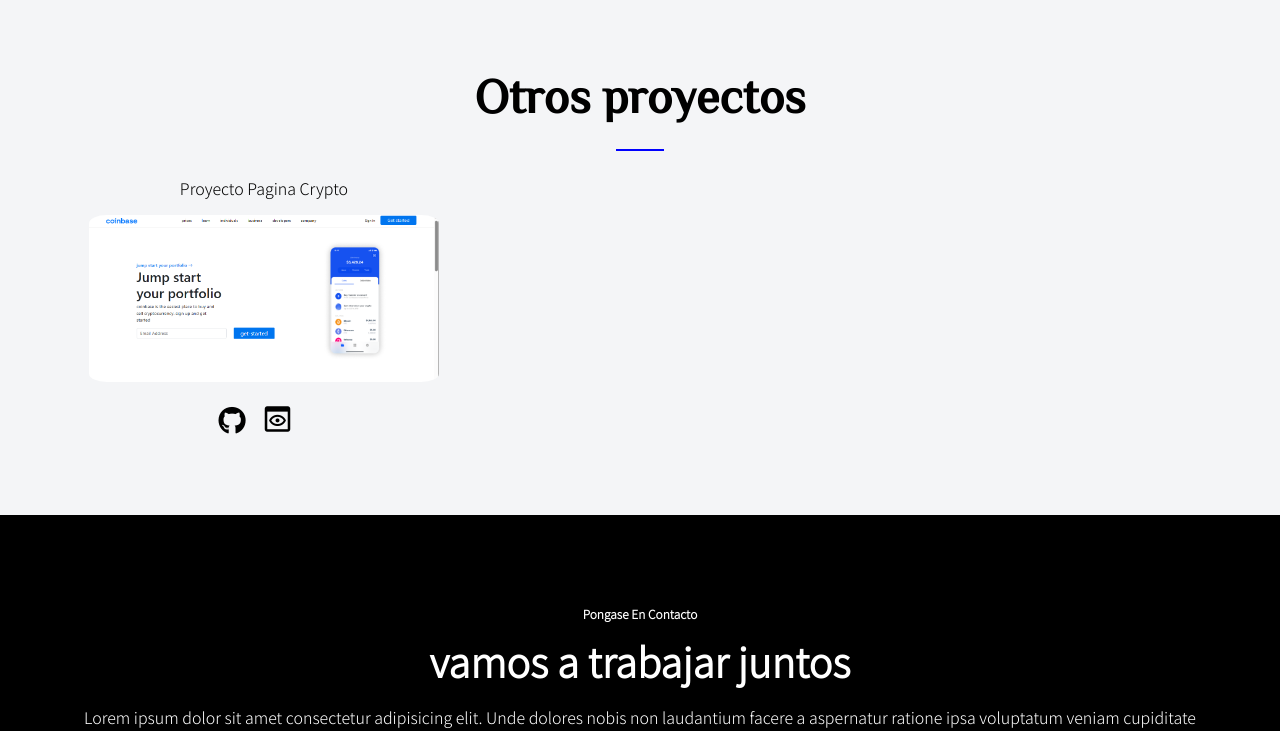
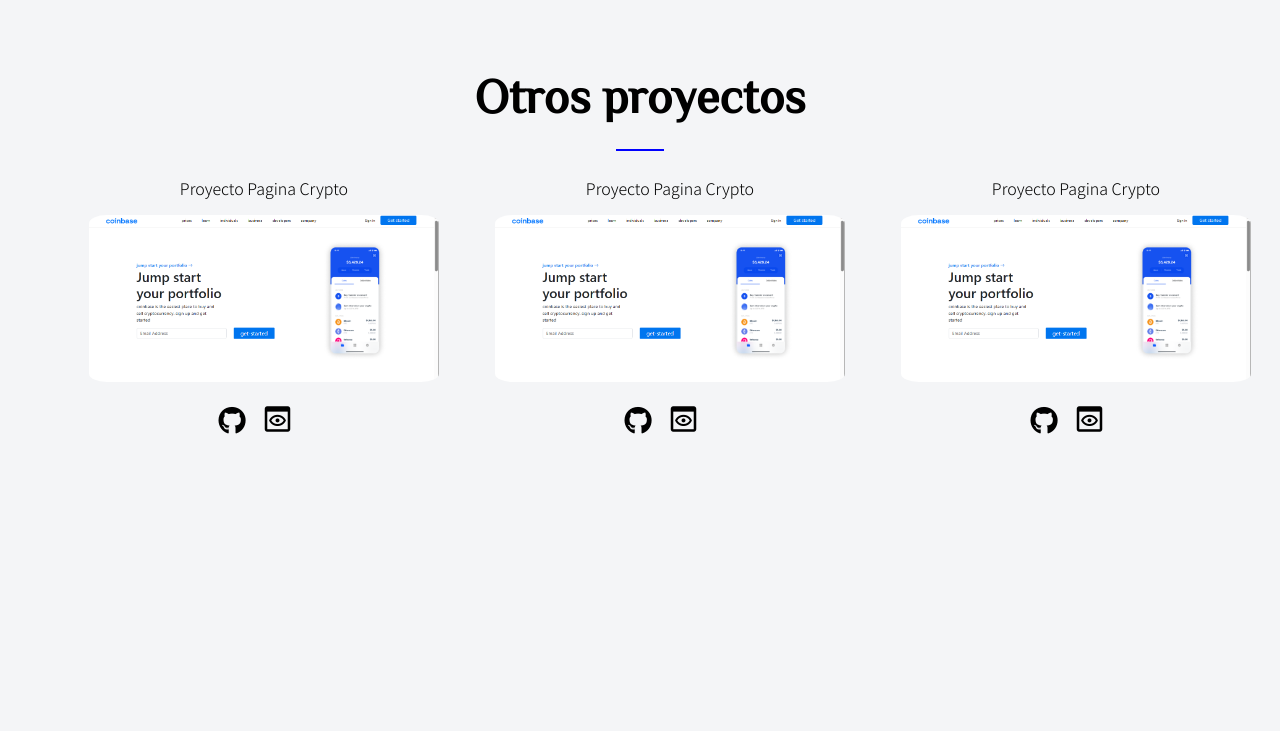
Before and after one commit to valeriano-g/galeria-de-proyectos, a plain HTML site: page index.html in a window 1280 px wide. Shown: the part 592-1323 px from the top of the page. Drawn offline with nearby package versions, Linux system fonts and the light colour scheme.

Commit message:
commit de prueba en la cual usamos grid para la galeria para hecer una prueba

```diff
--- a/index.html
+++ b/index.html
@@ -34,12 +34,14 @@
     </section>
     <!--header-finished-->
     <!--PROYECTS-->
-    <section class="proyects-container" id="projects">
+    <section class="proyects-sec" id="proyects">
+
         <div class="container-line">
             <h2 class="title-proyects">Otros proyectos</h2>
             <span class="line2"></span>
         </div>
-        <article class="proyect-container">
+        <div class="proyects-container-d">
+            <article id="proyect-1">
                 <div class="subcontainer">
                     <figure>
                         <figcaption class="title-proyect">proyecto pagina crypto</figcaption>
@@ -48,16 +50,56 @@
                         <ul class="list-icons">
                             <li class="li-icons"><a class="icons" href="http://" target="_blank"
                                     rel="noopener noreferrer"><i class="fa-brands fa-github"></i></a></li>
-                        <li class="li-icons"><a class="icons" href="http://" target="_blank" rel="noopener noreferrer">
+                            <li class="li-icons"><a class="icons" href="http://" target="_blank"
+                                    rel="noopener noreferrer">
                                     <span class="material-symbols-outlined" id="view-icon">preview
                                     </span> </a></li>
                         </ul>
+                    </figure>
+                </div>
 
+
+            </article>
+            <article id="proyect-2">
+                <div class="subcontainer">
+                    <figure>
+                        <figcaption class="title-proyect">proyecto pagina crypto</figcaption>
+                        <img class="img-proyect" id="" src="/img/crypto website.png" alt="pagina crypto proyecto">
+
+                        <ul class="list-icons">
+                            <li class="li-icons"><a class="icons" href="http://" target="_blank"
+                                    rel="noopener noreferrer"><i class="fa-brands fa-github"></i></a></li>
+                            <li class="li-icons"><a class="icons" href="http://" target="_blank"
+                                    rel="noopener noreferrer">
+                                    <span class="material-symbols-outlined" id="view-icon">preview
+                                    </span> </a></li>
+                        </ul>
+                    </figure>
                 </div>
+
+
+            </article>
+            <article id="proyect-3">
+                <div class="subcontainer">
+                    <figure>
+                        <figcaption class="title-proyect">proyecto pagina crypto</figcaption>
+                        <img class="img-proyect" id="" src="/img/crypto website.png" alt="pagina crypto proyecto">
+
+                        <ul class="list-icons">
+                            <li class="li-icons"><a class="icons" href="http://" target="_blank"
+                                    rel="noopener noreferrer"><i class="fa-brands fa-github"></i></a></li>
+                            <li class="li-icons"><a class="icons" href="http://" target="_blank"
+                                    rel="noopener noreferrer">
+                                    <span class="material-symbols-outlined" id="view-icon">preview
+                                    </span> </a></li>
+                        </ul>
                     </figure>
+                </div>
+
 
             </article>
 
+        </div>
     </section>
     <!--PROYECTS FINISHED-->
 
--- a/sass/_proyects.scss
+++ b/sass/_proyects.scss
@@ -1,4 +1,4 @@
-.proyects-container {
+.proyects-sec {
     padding: 4em;
     background-color: #F4F5F7;
 }
@@ -77,3 +77,11 @@
 .icons:hover {
     color: #1461ff;
 }
+
+.proyects-container-d {
+    display: grid;
+    grid-template-columns: repeat(3, 1fr);
+    grid-template-rows: repeat(3, 1fr);
+    grid-column-gap: 6px;
+    grid-row-gap: 7px;
+}
```
Also changed, not shown: css/style.css, 1 other file. Lines whose indentation alone changed are shown as unchanged.
